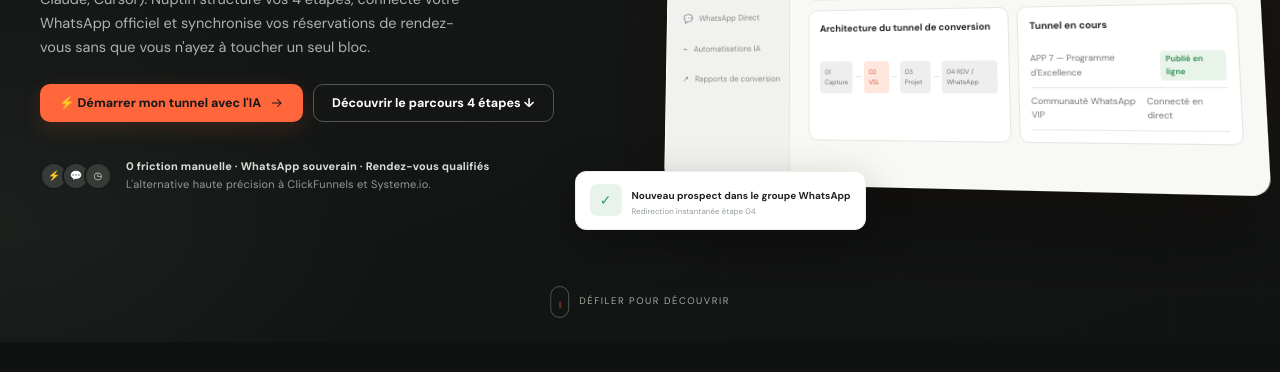
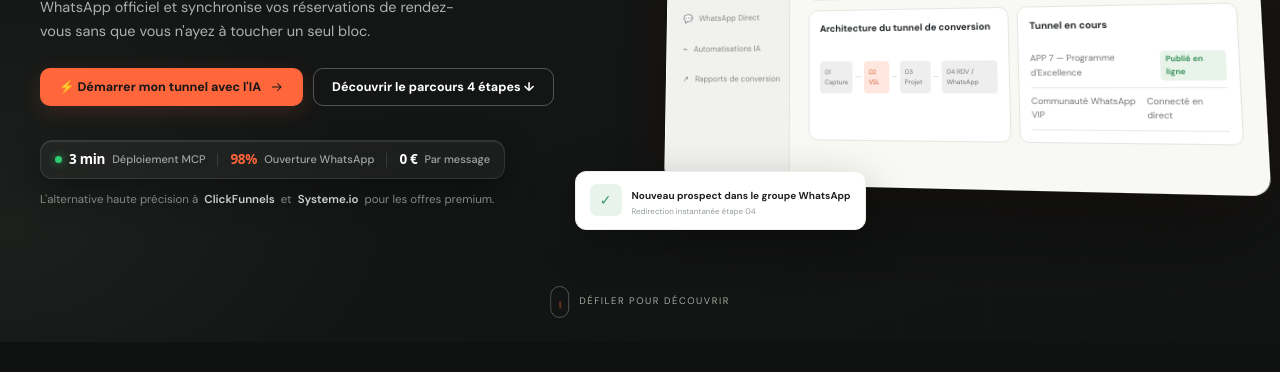
Before and after one commit to Creativityliberty/numfunnelos, a plain HTML site: page web/landing/index.html in a window 1280 px wide. Shown: the part 428-800 px from the top of the page. Drawn offline with Linux system fonts and the light colour scheme; a web font is replaced by a local one.

Commit message:
feat(branding): hero proof capsule Option A, update signup copy, and link funnel badge to landing page with UTM

```diff
--- a/web/assets/public.js
+++ b/web/assets/public.js
@@ -84,8 +84,8 @@ const footer=()=>{
   let mentLink=leg.mentions_url?`<a href="${esc(leg.mentions_url)}" target="_blank" rel="noopener noreferrer" class="foot-legal-link">MENTIONS</a>`:`<button type="button" class="foot-legal-link" data-legal="mentions">MENTIONS</button>`;
 
   return `<footer class="foot"><div class="foot-disclaimers"><p>${esc(earningsText)}</p><p>${esc(metaText)}</p></div><div class="foot-links">${cgvLink}<span class="foot-sep">•</span>${privLink}<span class="foot-sep">•</span>${mentLink}${token?`<span class="foot-sep">•</span><button type="button" data-action="revoke" class="foot-legal-link">GÉRER MES CONSENTEMENTS</button>`:''}</div><p class="foot-copy">© ${new Date().getFullYear()} ${esc(compName)} · Tous droits réservés.</p><div class="nuptin-badge-wrap">
-  <a href="/" target="_blank" rel="noopener" class="nuptin-pill-badge" title="Créé avec Nüptin · Studio de conversion tout-en-un">
-    <span class="badge-label">Créé avec</span>
+  <a href="https://nuptin.coolify.dallico.com/?utm_source=funnel_badge&utm_medium=referral&utm_campaign=powered_by_nuptin" target="_blank" rel="noopener" class="nuptin-pill-badge" title="Propulsé par Nüptin · Le Système de Conversion Autonome par Agent IA">
+    <span class="badge-label">Propulsé par</span>
     <span class="badge-brand">
       <img src="/assets/logo-256.png" class="badge-icon" alt="Nüptin">
       Nüptin
--- a/web/assets/studio/core.js
+++ b/web/assets/studio/core.js
@@ -30,7 +30,7 @@ function renderAuth(){
  const register=S.authMode==='register',forgot=S.authMode==='forgot',reset=S.authMode==='reset';
  const preEmail=E(S.prefillEmail||'');
  const google=S.googleEnabled&&!forgot&&!reset?`<a href="/api/auth/insforge/google/start" class="btn google-login"><svg class="num-icon" viewBox="0 0 24 24" aria-hidden="true"><path fill="#4285f4" d="M21.6 12.2c0-.7-.1-1.3-.2-1.9H12v3.8h5.4a4.6 4.6 0 0 1-2 3v2.5h3.2c1.9-1.8 3-4.3 3-7.4z"/><path fill="#34a853" d="M12 22a10 10 0 0 0 6.6-2.4l-3.2-2.5c-.9.6-2 .9-3.4.9-2.6 0-4.8-1.7-5.5-4H3.2v2.6C4.8 19.8 8.1 22 12 22z"/><path fill="#fbbc05" d="M6.5 14a6 6 0 0 1 0-4V7.4H3.2a10 10 0 0 0 0 9.2z"/><path fill="#ea4335" d="M12 6c1.4 0 2.7.5 3.6 1.4l2.8-2.8A9.8 9.8 0 0 0 12 2C8.1 2 4.8 4.2 3.2 7.4L6.5 10c.7-2.3 2.9-4 5.5-4z"/></svg> Continuer avec Google</a><div class="auth-or">ou par email</div>`:'';
- $('#app').innerHTML=`<div class="auth-shell"><section class="auth-side"><div class="brand"><img src="/assets/logo-256.png" style="width:38px;height:38px;object-fit:contain"> Nüptin</div><div><div class="eyebrow">LE STUDIO DE CONVERSION</div><h1>Une idée.<br>Un tunnel.<br><em>Des clients.</em></h1><p>Créez vos pages, gérez vos prospects, préparez vos emails et mesurez vos résultats dans une interface unifiée.</p></div><small>Funnel Builder · CRM · Booking · AgentMail · Tracking</small></section><div class="auth-box"><form class="auth-form" data-form="${forgot?'forgot':reset?'reset':register?'register':'login'}"><div class="eyebrow">ACCÈS SÉCURISÉ</div><h2>${forgot?'Mot de passe oublié':reset?'Choisir un nouveau mot de passe':register?'Créer votre studio':'Connexion à votre studio'}</h2><p>${forgot?'Un lien sera envoyé à votre adresse si elle est enregistrée.':reset?'Ce lien est valable 15 minutes et ne fonctionne qu’une fois.':register?'Votre espace et APP 7 seront créés automatiquement.':'Retrouvez tous vos tunnels et contacts.'}</p>${google}${reset?`<label class="form-field"><span>Nouveau mot de passe</span><input name="password" type="password" minlength="10" required autocomplete="new-password"></label>`:`
+ $('#app').innerHTML=`<div class="auth-shell"><section class="auth-side"><div class="brand"><img src="/assets/logo-256.png" style="width:38px;height:38px;object-fit:contain"> Nüptin</div><div><div class="eyebrow">LE STUDIO DE CONVERSION</div><h1>Une idée.<br>Un tunnel.<br><em>Des clients.</em></h1><p>Créez vos pages, gérez vos prospects, préparez vos emails et mesurez vos résultats dans une interface unifiée.</p></div><small>Funnel Builder · CRM · Booking · AgentMail · Tracking</small></section><div class="auth-box"><form class="auth-form" data-form="${forgot?'forgot':reset?'reset':register?'register':'login'}"><div class="eyebrow">ACCÈS SÉCURISÉ</div><h2>${forgot?'Mot de passe oublié':reset?'Choisir un nouveau mot de passe':register?'Créer votre studio':'Connexion à votre studio'}</h2><p>${forgot?'Un lien sera envoyé à votre adresse si elle est enregistrée.':reset?'Ce lien est valable 15 minutes et ne fonctionne qu’une fois.':register?'Votre workspace et votre premier tunnel 4 étapes seront déployés automatiquement.':'Retrouvez tous vos tunnels et contacts.'}</p>${google}${reset?`<label class="form-field"><span>Nouveau mot de passe</span><input name="password" type="password" minlength="10" required autocomplete="new-password"></label>`:`
  ${register?`<label class="form-field"><span>Nom</span><input name="name" required minlength="2" placeholder="Votre nom"></label><label class="form-field"><span>Entreprise / studio</span><input name="workspace_name" required minlength="2" placeholder="Ma société"></label>`:''}
  <label class="form-field"><span>Email</span><input name="email" type="email" required autocomplete="email" placeholder="vous@entreprise.fr" value="${preEmail}"></label>
  ${!forgot?`<label class="form-field"><span>Mot de passe</span><input name="password" type="password" required minlength="${register?10:1}" autocomplete="${register?'new-password':'current-password'}"></label>`:''}`}
--- a/web/landing/index.html
+++ b/web/landing/index.html
@@ -203,11 +203,27 @@ section[id]{scroll-margin-top:90px}
 .hero h1 span{color:var(--orange)}
 .hero-sub{font-size:14.5px;line-height:1.65;color:#abb3ad;max-width:440px;margin:0}
 .hero-actions{display:flex;gap:10px;flex-wrap:wrap;margin-top:24px}
-.hero-proof{margin-top:36px;display:flex;align-items:center;gap:14px;color:#929b96;font-size:11px;letter-spacing:.02em}
-.hero-proof .proof-icons{display:flex}
-.hero-proof .proof-icons span{margin-left:-6px;width:28px;height:28px;border-radius:50%;background:#353b36;border:2px solid #181b18;display:grid;place-items:center;font-size:10px;color:#e6e9e4}
-.hero-proof .proof-icons span:first-child{margin-left:0}
-.hero-proof strong{color:#d7dfd7}
+.hero-proof-wrapper{margin-top:34px;display:flex;flex-direction:column;gap:12px}
+.hero-proof-capsule{
+  display:inline-flex;
+  align-items:center;
+  gap:12px;
+  background:rgba(255,255,255,0.04);
+  border:1px solid rgba(255,255,255,0.1);
+  box-shadow:0 12px 32px rgba(0,0,0,0.35), inset 0 1px 1px rgba(255,255,255,0.12);
+  border-radius:12px;
+  padding:8px 14px;
+  width:fit-content;
+  backdrop-filter:blur(16px);
+  -webkit-backdrop-filter:blur(16px);
+}
+.proof-item{display:flex;align-items:center;gap:7px}
+.proof-dot{width:7px;height:7px;border-radius:50%;background:#2ecc71;box-shadow:0 0 8px #2ecc71aa}
+.proof-stat{font-family:var(--display);font-weight:800;font-size:13.5px;color:#fff;letter-spacing:-.02em}
+.proof-label{font-size:11px;color:#9fa7a1;font-weight:500}
+.proof-div{width:1px;height:14px;background:rgba(255,255,255,0.12)}
+.hero-proof-sub{font-size:11.5px;color:#8f9891;display:flex;align-items:center;gap:6px}
+.hero-proof-sub strong{color:#e2e6e2;font-weight:600}
 
 /* Hero Stage */
 .hero-stage{min-height:560px;position:relative;perspective:1200px;display:flex;align-items:center;justify-content:center}
@@ -1372,15 +1388,26 @@ section[id]{scroll-margin-top:90px}
         <a href="/app?mode=register" class="button orange">⚡ Démarrer mon tunnel avec l'IA <svg><use href="#arr"/></svg></a>
         <a class="button outline" href="#experience">Découvrir le parcours 4 étapes ↓</a>
       </div>
-      <div class="hero-proof">
-        <div class="proof-icons">
-          <span>⚡</span>
-          <span>💬</span>
-          <span>◷</span>
-        </div>
-        <div>
-          <strong>0 friction manuelle · WhatsApp souverain · Rendez-vous qualifiés</strong><br>
-          L'alternative haute précision à ClickFunnels et Systeme.io.
+      <div class="hero-proof-wrapper">
+        <div class="hero-proof-capsule">
+          <div class="proof-item">
+            <span class="proof-dot"></span>
+            <span class="proof-stat">3 min</span>
+            <span class="proof-label">Déploiement MCP</span>
+          </div>
+          <div class="proof-div"></div>
+          <div class="proof-item">
+            <span class="proof-stat" style="color:var(--orange)">98%</span>
+            <span class="proof-label">Ouverture WhatsApp</span>
+          </div>
+          <div class="proof-div"></div>
+          <div class="proof-item">
+            <span class="proof-stat">0 €</span>
+            <span class="proof-label">Par message</span>
+          </div>
+        </div>
+        <div class="hero-proof-sub">
+          L'alternative haute précision à <strong>ClickFunnels</strong> et <strong>Systeme.io</strong> pour les offres premium.
         </div>
       </div>
     </div>
```
Also changed, not shown: web/assets/studio.js.
